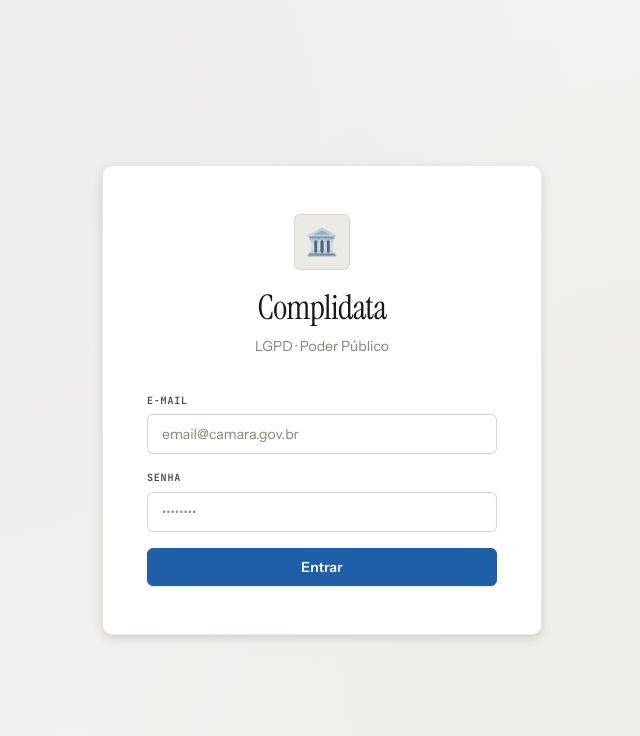
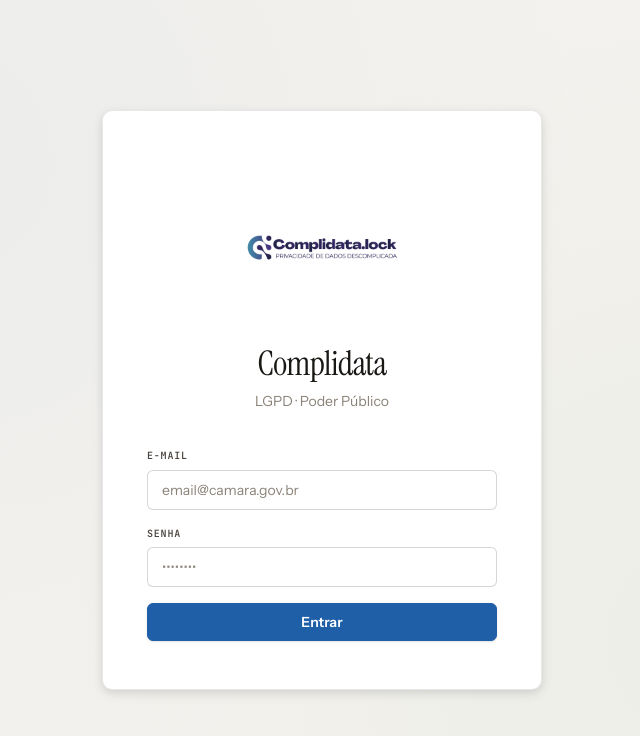
Before and after one commit to jofsalaverry-afk/anonimizador-lgpd, a React (Create React App) app in the folder frontend/: page / in a window 1280 px wide. Shown: the top 736 px of the page, without its empty margins (318-958 px from the left). Built offline with nearby package versions, Linux system fonts and the light colour scheme; no server answers.

Commit message:
feat(brand): adicionar logo Complidata no login, sidebar e favicon

```diff
--- a/frontend/public/index.html
+++ b/frontend/public/index.html
@@ -3,7 +3,7 @@
   <head>
     <meta charset="utf-8" />
     <meta name="build-version" content="2026-04-12-v3" />
-    <link rel="icon" href="%PUBLIC_URL%/favicon.ico" />
+    <link rel="icon" type="image/png" href="%PUBLIC_URL%/submark-complidata.png" />
     <meta name="viewport" content="width=device-width, initial-scale=1" />
     <meta name="theme-color" content="#000000" />
     <meta
@@ -25,7 +25,7 @@
       work correctly both with client-side routing and a non-root public URL.
       Learn how to configure a non-root public URL by running `npm run build`.
     -->
-    <title>React App</title>
+    <title>Complidata</title>
   </head>
   <body>
     <noscript>You need to enable JavaScript to run this app.</noscript>
--- a/frontend/src/components/Dashboard.js
+++ b/frontend/src/components/Dashboard.js
@@ -41,7 +41,7 @@
       {showSidebar && (
         <aside className="sidebar">
           <div className="sidebar-brand">
-            <div className="sidebar-logo">🏛️</div>
+            <div className="sidebar-logo"><img src="/submark-complidata.png" alt="Complidata" width="32" height="32" /></div>
             <div>
               <div className="sidebar-brand-name">Complidata</div>
               <div className="sidebar-brand-sub">LGPD · Poder Público</div>
--- a/frontend/src/components/Login.js
+++ b/frontend/src/components/Login.js
@@ -94,7 +94,7 @@
     <div className="page-center">
       <div className="login-card">
         <div className="login-header">
-          <div className="login-icon">🏛️</div>
+          <img src="/logo-complidata.png" alt="Complidata" width="180" className="login-logo" />
           <h1 className="login-title">Complidata</h1>
           <p className="login-subtitle">LGPD · Poder Público</p>
         </div>
```
Also changed, not shown: frontend/public/logo-complidata.png (added), frontend/public/submark-complidata.png (added).
